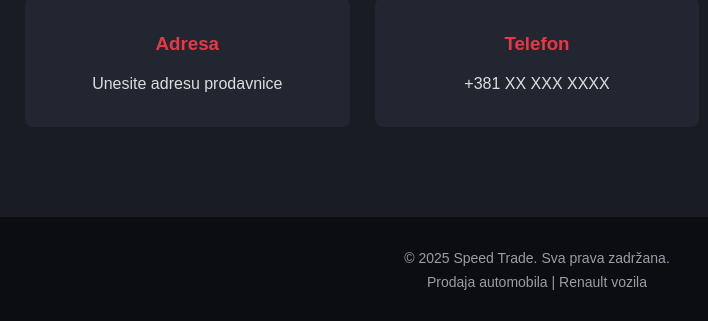
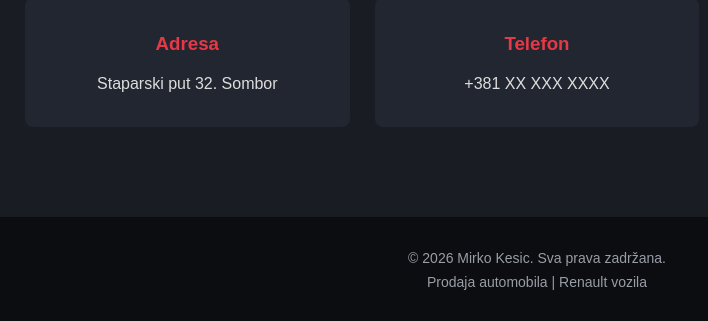
Before and after one commit to DarkBlade268/MirkoKesicIT2026, a plain HTML site: page MirkoKesicIT2026/index.html in a window 1280 px wide. Shown: the part 2337-2658 px from the top of the page, 103-811 px from the left. Drawn offline with Linux system fonts and the light colour scheme.

Commit message:
Update index.html

```diff
--- a/MirkoKesicIT2026/index.html
+++ b/MirkoKesicIT2026/index.html
@@ -163,7 +163,7 @@
 
             <div class="contact-item">
                 <h3>Adresa</h3>
-                <p>Unesite adresu prodavnice</p>
+                <p>Staparski put 32. Sombor</p>
             </div>
 
             <div class="contact-item">
@@ -183,7 +183,7 @@
 
     <!-- FOOTER -->
     <footer>
-        <p>© 2025 Speed Trade. Sva prava zadržana.</p>
+        <p>© 2026 Mirko Kesic. Sva prava zadržana.</p>
         <p>Prodaja automobila | Renault vozila</p>
     </footer>
 
```
